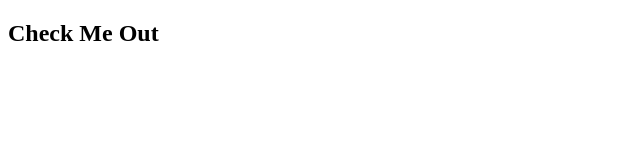
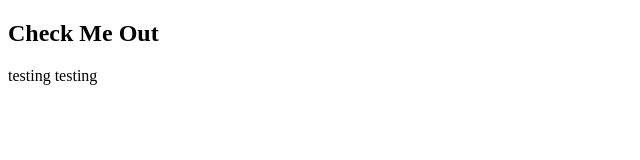
Before and after one commit to Haleynoelle/myPortfolio, a plain HTML site: page index.html in a window 1280 px wide. Shown: the whole page, without its empty margins (0-640 px from the left). Drawn offline with Linux system fonts and the light colour scheme.

Commit message:
testing testing

```diff
--- a/index.html
+++ b/index.html
@@ -13,6 +13,7 @@
     <ul>
         <a href="https://github.com/Haleynoelle"></a>
     </ul>
+    <p>testing testing</p>
 </section>
 </body>
 </html>
```
